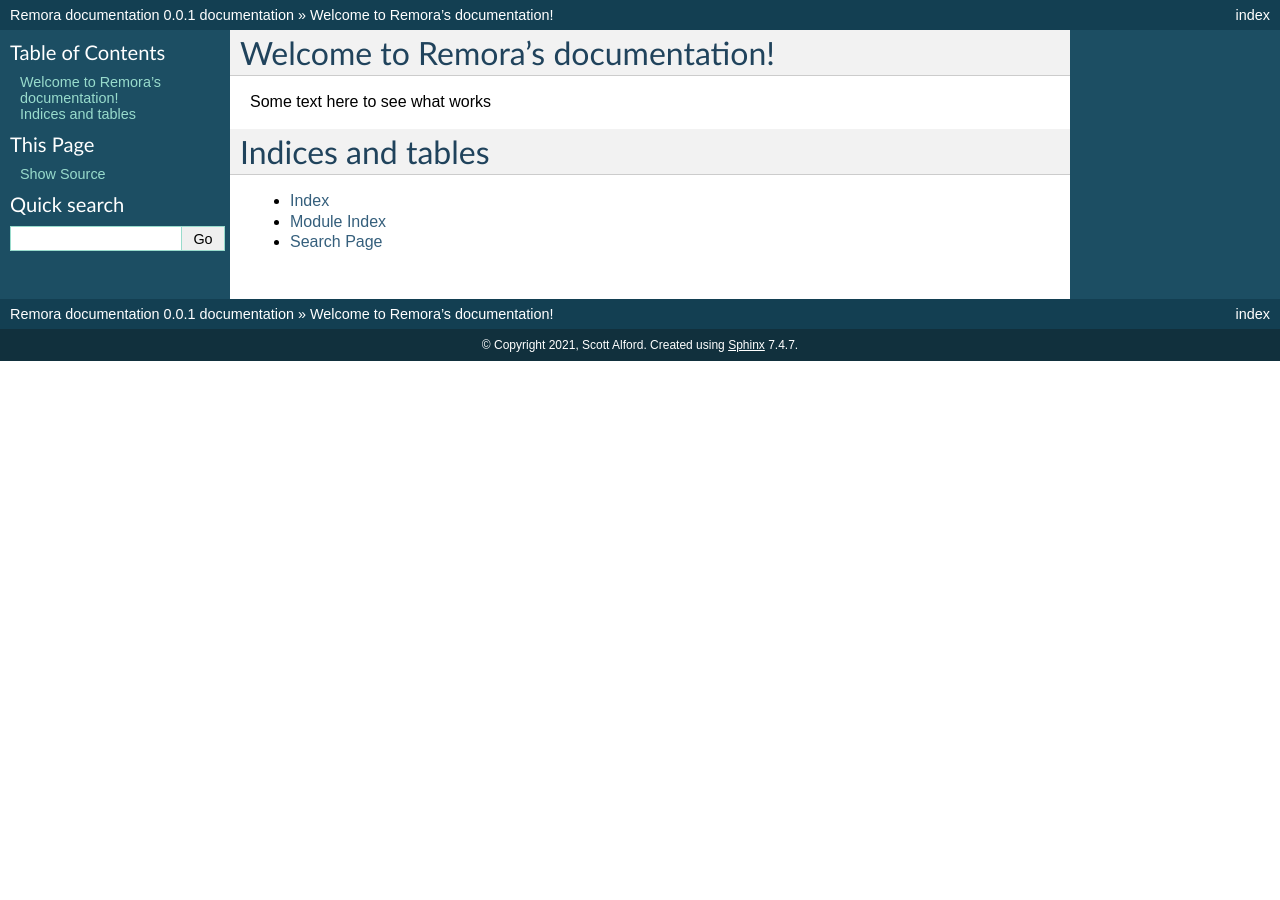
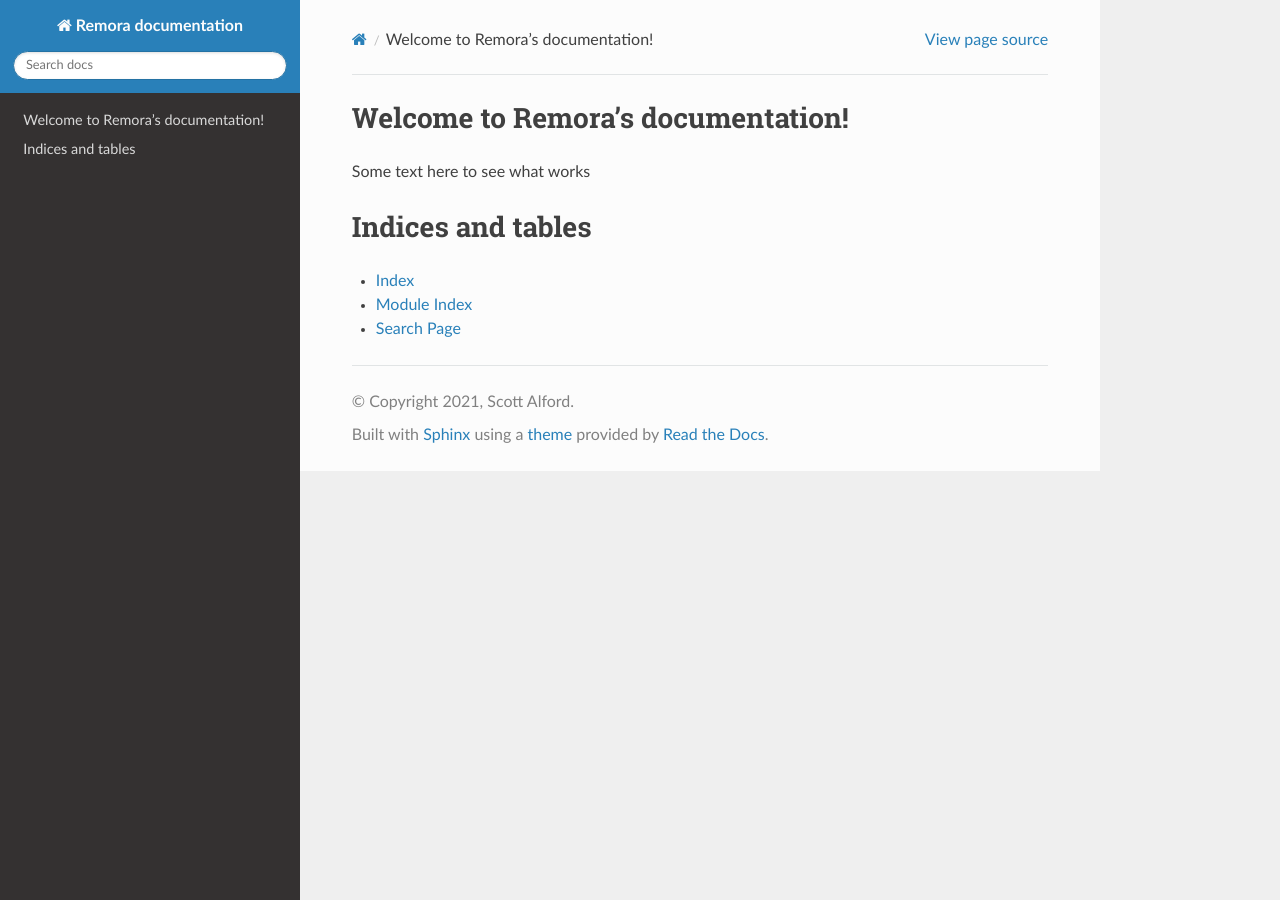
Before and after one commit to scottalford75/Remora-docs, a Sphinx documentation site: the page built from docs/source/index.rst, in a window 1280 px wide. Built offline with Sphinx 7.4.7 and the Read the Docs theme 2.0.0, drawn with Linux system fonts in a browser that asks for light colours.

```diff
--- a/docs/source/conf.py
+++ b/docs/source/conf.py
@@ -75,8 +75,8 @@ pygments_style = None
 # The theme to use for HTML and HTML Help pages.  See the documentation for
 # a list of builtin themes.
 #
-RTD_NEW_THEME = True
-html_theme = 'classic'
+#html_theme = 'alabaster'
+html_theme = 'sphinx_rtd_theme'
 
 # Theme options are theme-specific and customize the look and feel of a theme
 # further.  For a list of options available for each theme, see the
```
